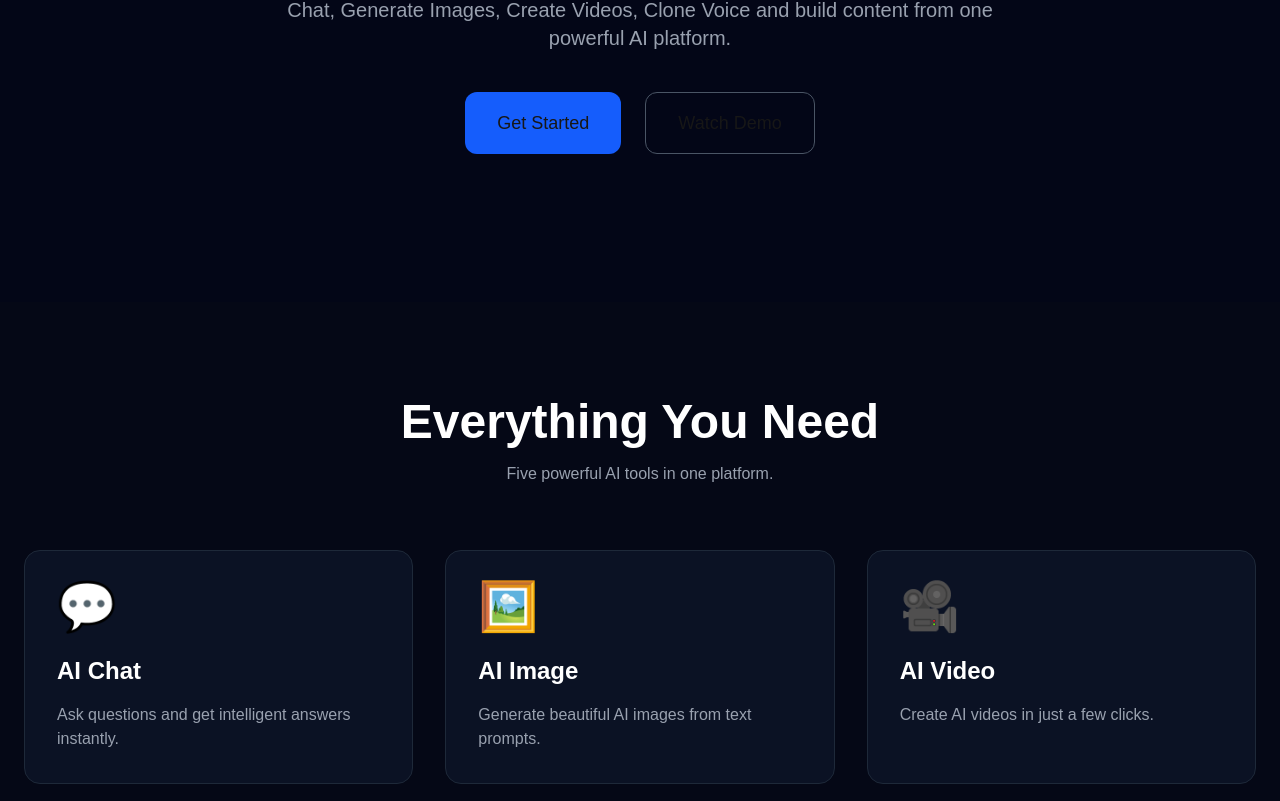
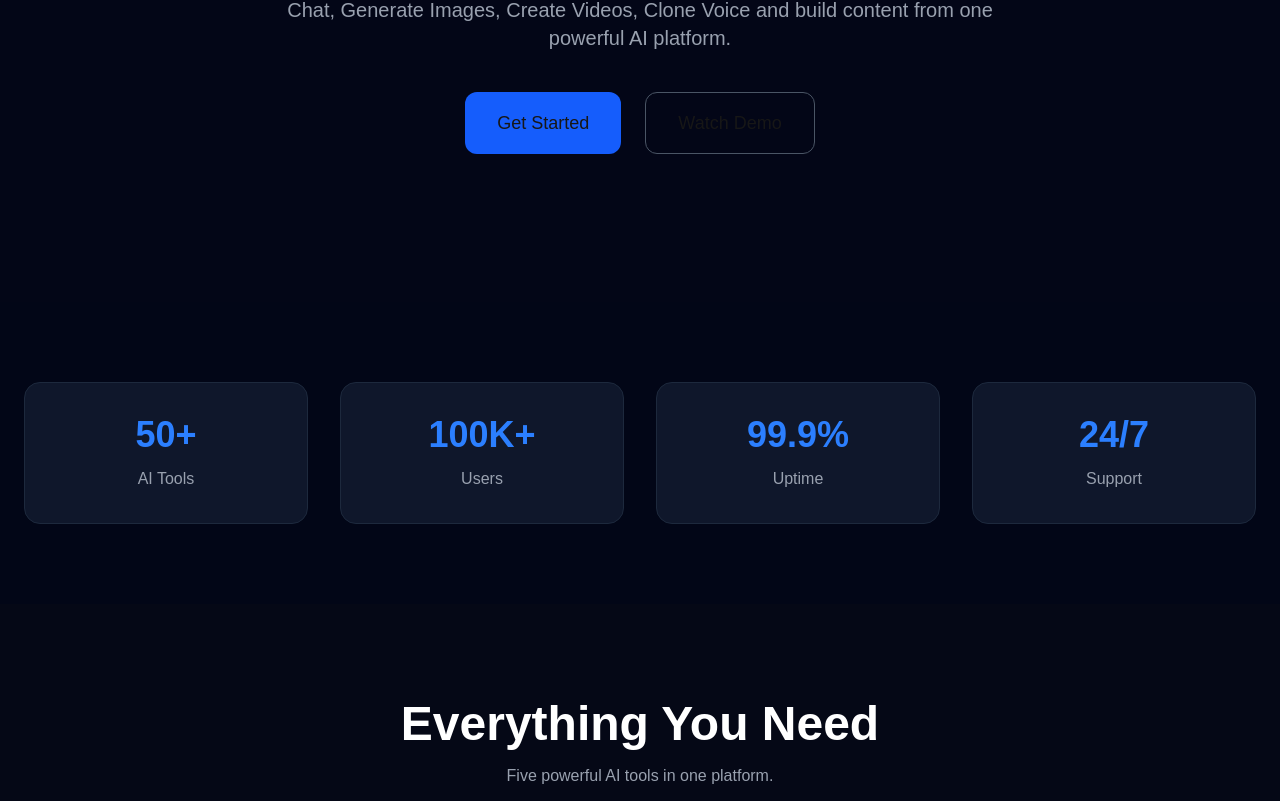
Before and after one commit to infopentagenai/pentagen-ai, a Next.js app: page / in a window 1280 px wide. Shown: the part 498-1299 px from the top of the page. Built offline with nearby package versions, Linux system fonts and the light colour scheme.

Commit message:
Phase 1 - Landing page progress

```diff
--- a/app/page.tsx
+++ b/app/page.tsx
@@ -1,5 +1,6 @@
 import Navbar from "../components/Navbar";
 import Hero from "../components/Hero";
+import Stats from "../components/Stats";
 import Features from "../components/Features";
 import Footer from "../components/Footer";
 
@@ -8,6 +9,7 @@ export default function Home() {
     <>
       <Navbar />
       <Hero />
+      <Stats />
       <Features />
       <Footer />
     </>
--- /dev/null
+++ b/components/Stats.tsx
@@ -0,0 +1,46 @@
+export default function Stats() {
+  const stats = [
+    {
+      number: "50+",
+      label: "AI Tools",
+    },
+    {
+      number: "100K+",
+      label: "Users",
+    },
+    {
+      number: "99.9%",
+      label: "Uptime",
+    },
+    {
+      number: "24/7",
+      label: "Support",
+    },
+  ];
+
+  return (
+    <section className="bg-[#020617] py-20">
+      <div className="mx-auto max-w-7xl px-6">
+
+        <div className="grid grid-cols-2 gap-8 md:grid-cols-4">
+
+          {stats.map((item) => (
+            <div
+              key={item.label}
+              className="rounded-2xl border border-slate-800 bg-slate-900 p-8 text-center transition hover:border-blue-500 hover:scale-105"
+            >
+              <h2 className="text-4xl font-bold text-blue-500">
+                {item.number}
+              </h2>
+
+              <p className="mt-3 text-gray-400">
+                {item.label}
+              </p>
+            </div>
+          ))}
+
+        </div>
+      </div>
+    </section>
+  );
+}
```
